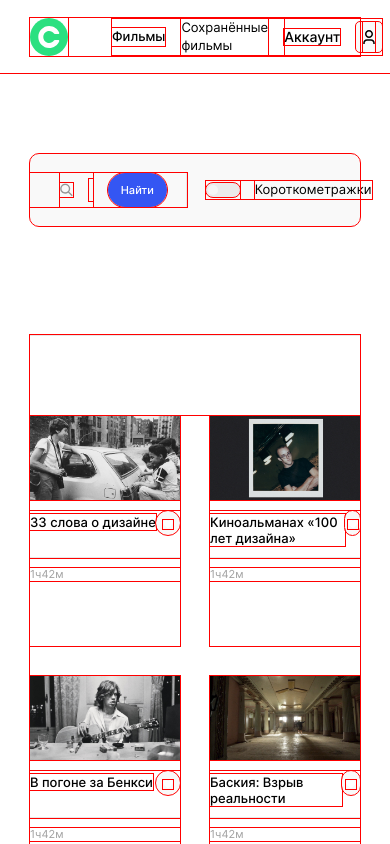
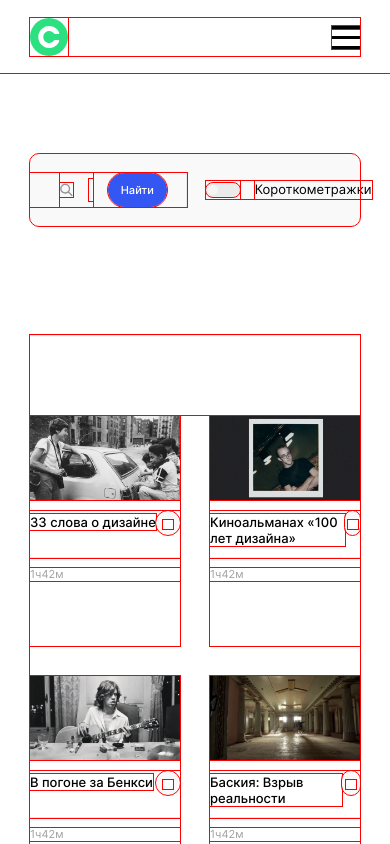
Before and after one commit to MorozovaWorld/movies-explorer-frontend, a React (Create React App) app: page /movies in a window 390 px wide. Shown: the top 844 px of the page. Built offline with nearby package versions, Linux system fonts and the light colour scheme.

Commit message:
feat: hamburger menu icon at header for mobile layout

```diff
--- /dev/null
+++ b/src/components/BurgerMenu/BurgerMenu.css
@@ -0,0 +1,61 @@
+.burgerMenu__toggleBtn {
+  height: 23px;
+  width: 28px;
+}
+
+.burgerMenu__toggleBtn:hover {
+  cursor: pointer;
+}
+
+.burgerMenu__toggleBtn-input {
+  position: absolute;
+  width: 1px;
+  height: 1px;
+  overflow: hidden;
+  clip: rect(0 0 0 0);
+}
+
+.burgerMenu__toggleBtn-span {
+  width: 28px;
+  height: 3px;
+  background-color: #000;
+  content: "";
+  box-sizing: border-box;
+  position: relative;
+  display: block;
+  transition: .15s;
+}
+
+.burgerMenu__toggleBtn-span::before {
+  content: "";
+  width: 28px;
+  height: 3px;
+  background-color: #000;
+  position: absolute;
+  top: 10px;
+  left: 0;
+  transition: .15s;
+}
+
+.burgerMenu__toggleBtn-span::after {
+  content: "";
+  width: 28px;
+  height: 3px;
+  background-color: #000;
+  position: absolute;
+  top: 20px;
+  left: 0;
+  transition: all .3s;
+}
+
+.burgerMenu__toggleBtn-input:checked + .burgerMenu__toggleBtn-span {
+  transform: translate(6px, 10px) rotate(-45deg) scaleX(-0.8);;
+}
+
+.burgerMenu__toggleBtn-input:checked + .burgerMenu__toggleBtn-span::before {
+  transform: translateY(-10px) rotate(-45deg) scale(0);
+}
+
+.burgerMenu__toggleBtn-input:checked + .burgerMenu__toggleBtn-span::after {
+  transform: translateY(-20px) rotate(-90deg) scale(0.8, 1.3);
+}
--- /dev/null
+++ b/src/components/BurgerMenu/BurgerMenu.js
@@ -0,0 +1,10 @@
+function BurgerMenu({ onBurgerMenuOpen }) {
+  return (
+    <label className="burgerMenu__toggleBtn">
+      <input type="checkbox" className="burgerMenu__toggleBtn-input"/>
+      <span className="burgerMenu__toggleBtn-span"></span>
+    </label>
+  );
+}
+
+export default BurgerMenu;
--- a/src/components/Header/Header.js
+++ b/src/components/Header/Header.js
@@ -1,19 +1,37 @@
 import logo from '../../images/logo.svg';
 import { Link, Route, Switch } from 'react-router-dom';
 import Navigation from '../Navigation/Navigation.js';
+import BurgerMenu from '../BurgerMenu/BurgerMenu.js';
+import React, { useState, useEffect } from 'react';
 
 function Header() {
+  const [width, setWidth] = useState(window.innerWidth);
+  const breakpoint768 = 768;
+
+  const handleWindowResize = () => setWidth(window.innerWidth);
+
+  useEffect(() => {
+    window.onresize = () => {
+      handleWindowResize();
+    }
+  }, []);
+
   return (
+    <header className="header">
+    <Link className="header__logo opacity opacity_useAt_link" to="/" >
+      <img src={logo} alt="логотип сайта" />
+    </Link>
     <Switch>
-      <Route exact path={["/", "/movies", "/saved-movies"]}>
-        <header className="header">
-          <Link className="header__logo opacity opacity_useAt_link" to="/" >
-            <img src={logo} alt="логотип сайта" />
-          </Link>
+      <Route exact path="/">
           <Navigation />
-        </header>
+      </Route>
+      <Route path={["/movies", "/saved-movies"]}>
+          {width > breakpoint768 ?
+            <Navigation /> : <BurgerMenu />
+          }
       </Route>
     </Switch>
+    </header>
   );
 }
 
--- a/src/index.css
+++ b/src/index.css
@@ -20,3 +20,4 @@
 @import url('./components/Profile/Profile.css');
 @import url('./components/FormPage/FormPage.css');
 @import url('./components/FormSubmitErr/FormSubmitErr.css');
+@import url('./components/BurgerMenu/BurgerMenu.css');
```
